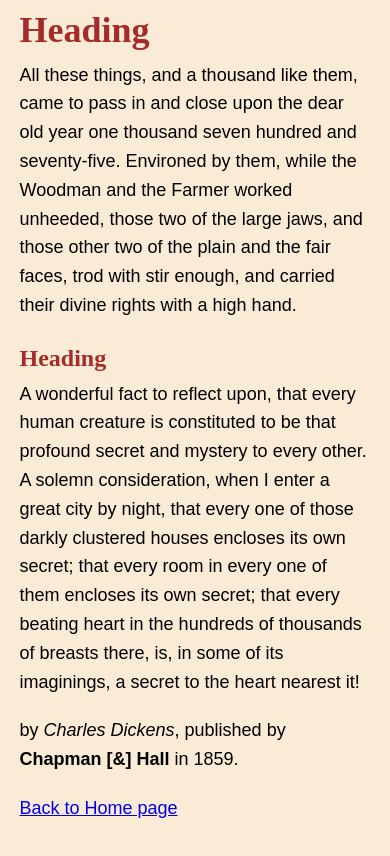
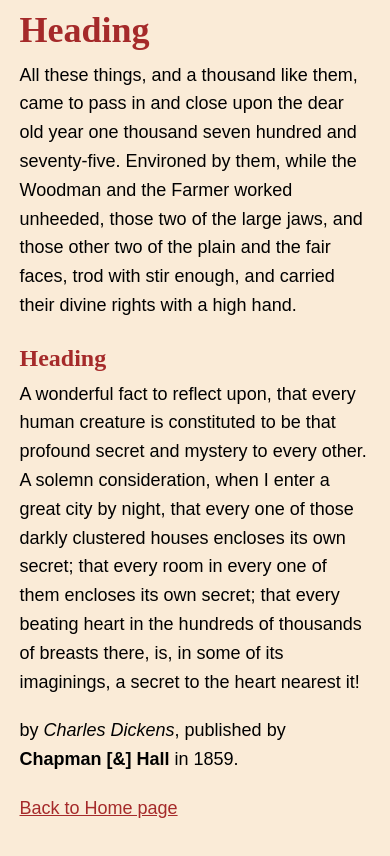
Before and after one commit to Kate-prx/kate-prx, a plain HTML site: page exercises/page-1.html in a window 390 px wide. Shown: the part 1093-1949 px from the top of the page. Drawn offline with Linux system fonts and the light colour scheme.

Commit message:
Add files via upload

```diff
--- a/exercises/assets/css/style-1.css
+++ b/exercises/assets/css/style-1.css
@@ -51,3 +51,5 @@ p {
     line-height: 1.6;
     margin-bottom: 20px;
 }
+
+a {color:brown}
--- a/exercises/assets/css/style-2.css
+++ b/exercises/assets/css/style-2.css
@@ -50,3 +50,5 @@ p {
     color: white;
 
 }
+
+a {color:white}
--- a/exercises/assets/css/style-3.css
+++ b/exercises/assets/css/style-3.css
@@ -37,3 +37,5 @@ p {
     font-size: 24px;
     margin-bottom: 16px
 }
+
+a{color:blue}
```
